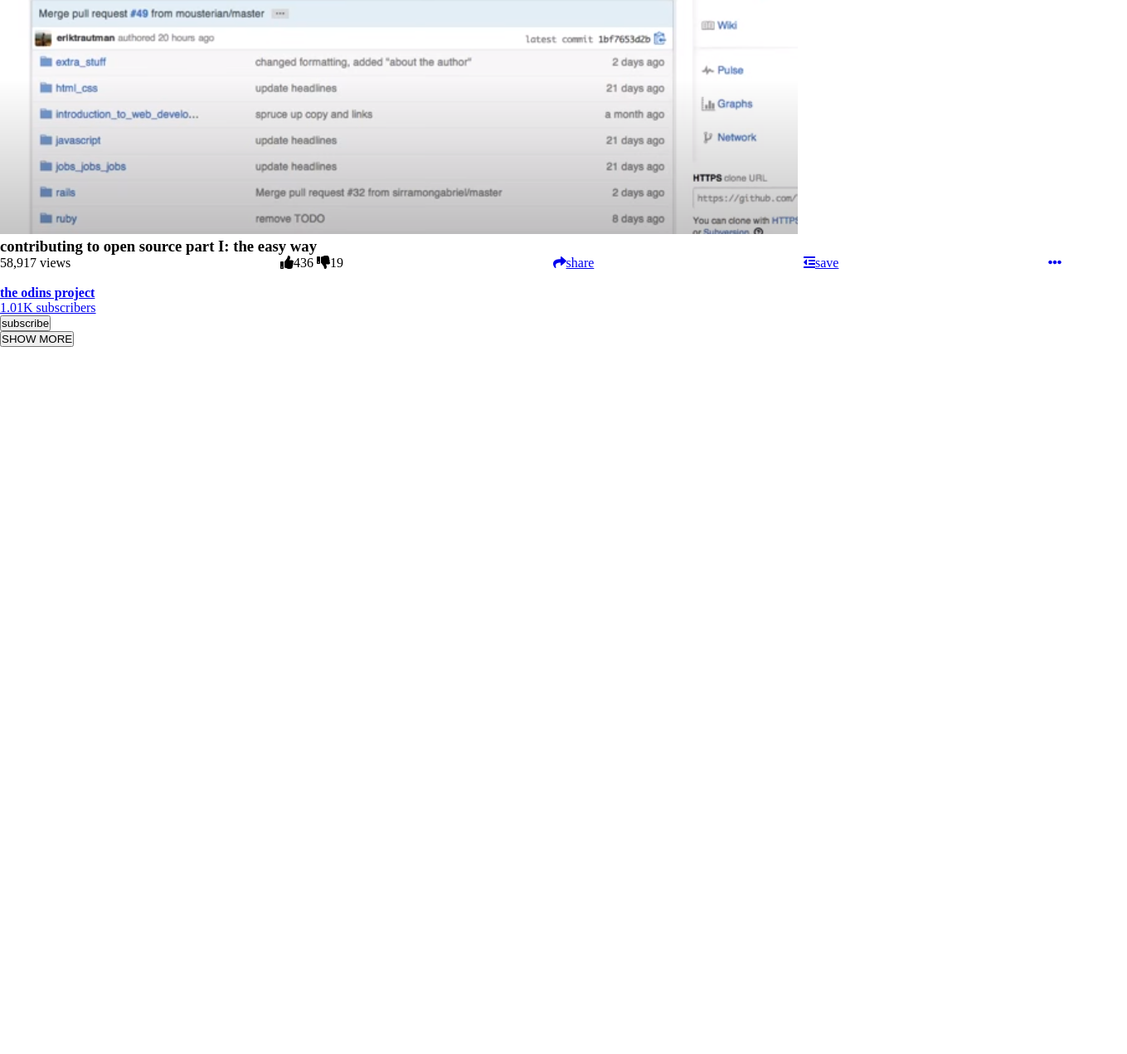
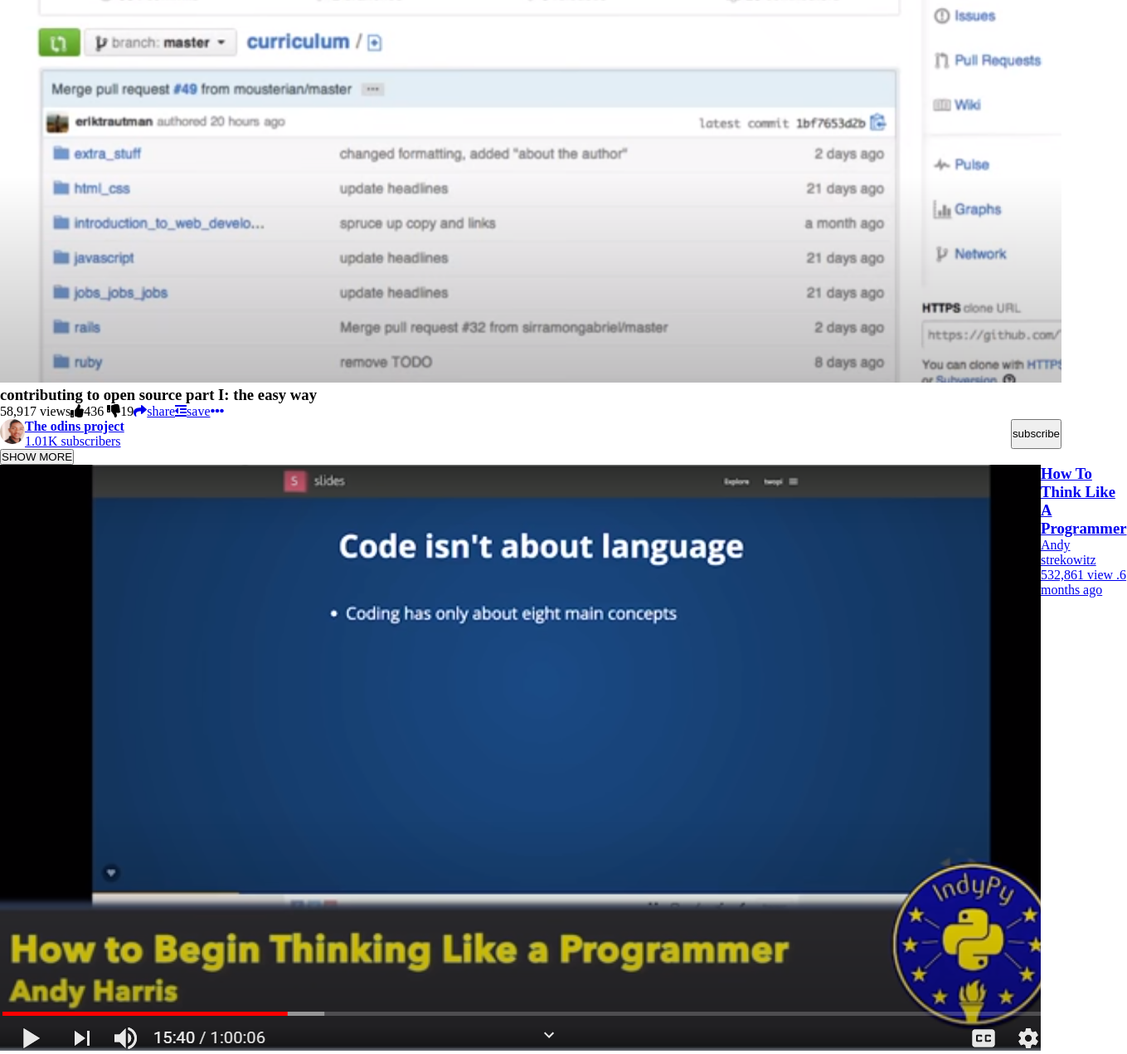
Before and after one commit to Abrish-seng/youtube-page, a plain HTML site: page index.html in a window 1280 px wide. Shown: the part 331-1601 px from the top of the page at 83% size, 1359 px wide, since content can reach past the window. Before the commit the page ends 800 px from the top, so only its background shows below. Drawn offline with Linux system fonts and the light colour scheme.

Commit message:
css modified

```diff
--- a/css/style.css
+++ b/css/style.css
@@ -8,10 +8,28 @@
     flex-direction: row;
     justify-content:space-between;
 }
-.search input{
 
+.youtube-image{
+    max-width: 100%;
+    width: 100%;
 }
 .view{
     display: flex;
+
+}
+.img-profile{
+border-radius: 50%;
+height: 30px;
+width: 30px;
+}
+.profile{
+    display: flex;
+
+}
+.profile-subs{
+    display: flex;
     justify-content: space-between;
 }
+.simillar-pages{
+    display: flex;
+}
--- a/index.html
+++ b/index.html
@@ -31,7 +31,7 @@
     </nav>
     <section>
         <div>
-<img src="./img/Screenshot (19).png" alt="">
+<img src="./img/Screenshot (19).png" alt="" class="youtube-image">
 <h3>contributing to open source part I: the easy way</h3>
 <div class="view">
     <p>58,917 views</p>
@@ -44,11 +44,13 @@
      <a href="#"><i class="fa fa-ellipsis-h" aria-hidden="true"></i></a>
 </div>
 <div>
-    <div>
-        <a href="#">
-            <img src="" alt="">
-            <h4>the odins project</h4>
+    <div class="profile-subs">
+        <a href="#" class="profile">
+            <img src="./img/profile2.jpg" alt="" class="img-profile">
+           <span>
+            <h4>The odins project</h4>
             <p>1.01K subscribers</p>
+           </span>
         </a>
         <button>subscribe</button>
     </div>
@@ -56,8 +58,15 @@
     <button>SHOW MORE</button>
 </div>
         </div>
-   <div>
-
+   <div class="simillar-pages">
+<div>
+    <a href="#"><img src="./img/image.png" alt="" class="image-1"></a>
+</div>
+<a href="#">
+    <h3>How To Think Like A Programmer</h3>
+    <p>Andy strekowitz</p>
+    <p>532,861 view .6 months ago</p>
+</a>
    </div>
     </section>
     <script src="https://cdnjs.cloudflare.com/ajax/libs/font-awesome/5.14.0/js/all.min.js"></script>
```
Also changed, not shown: img/Screenshot (21).png (added), img/image.png (added), img/profile2.jpg (added).
